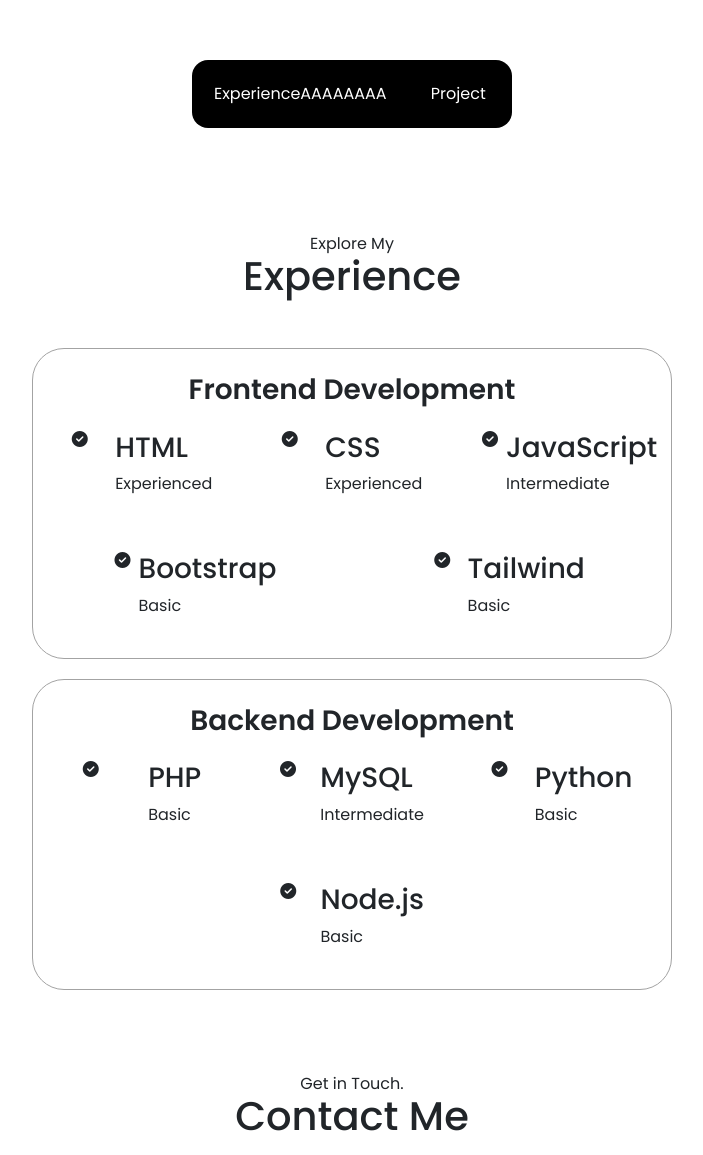
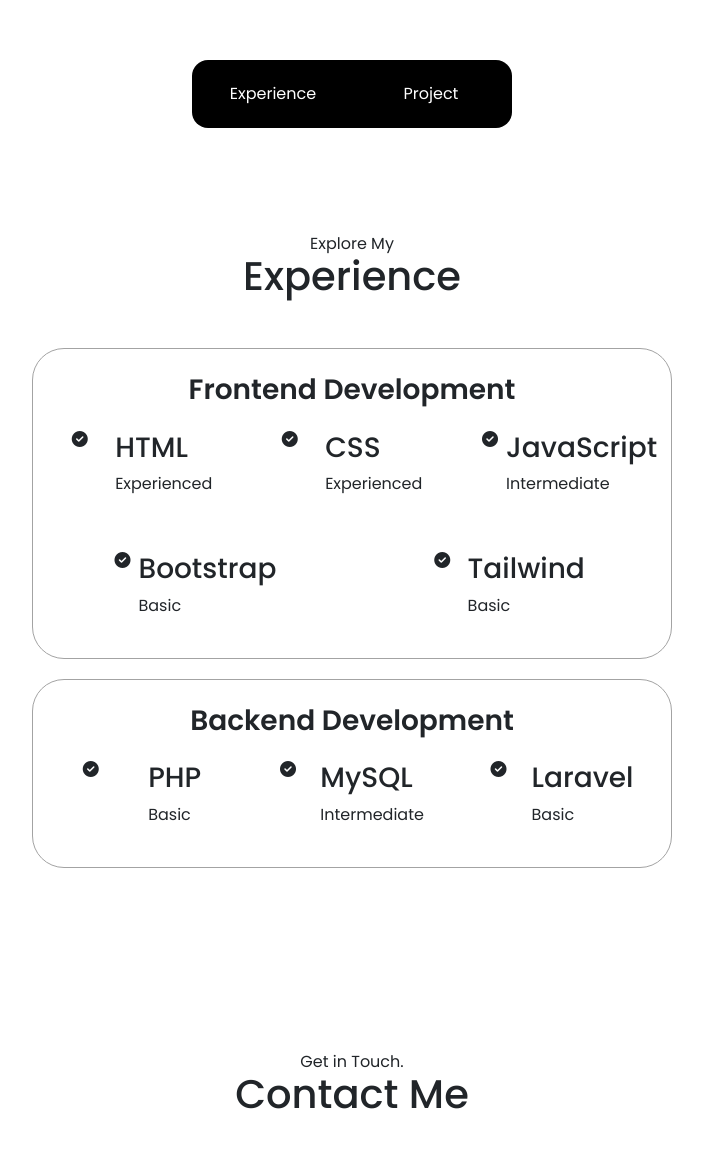
Before and after one commit to Giandri/Portfolio, a plain HTML site: page index.html in a window 1280 px wide. Shown: the part 1588-2743 px from the top of the page, without its empty margins (288-991 px from the left). Drawn offline with nearby package versions, Linux system fonts and the light colour scheme.

Commit message:
ini commit3

```diff
--- a/index.html
+++ b/index.html
@@ -165,7 +165,7 @@
     <!-- Button -->
     <div class="d-flex justify-content-center" id="btn">
       <div class="w-25 d-flex justify-content-between bg-black rounded-4" style="margin: 2rem 0 2.5rem; padding: 0.375rem; column-gap: 0.5rem">
-        <button id="experience-btn" class="w-100 rounded-3" data-bs-target="#experience" style="border: none; outline: none; padding: 1rem; cursor: pointer">ExperienceAAAAAAAA</button>
+        <button id="experience-btn" class="w-100 rounded-3" data-bs-target="#experience" style="border: none; outline: none; padding: 1rem; cursor: pointer">Experience</button>
         <button id="project-btn" class="w-100 rounded-3" data-bs-target="#" style="border: none; outline: none; padding: 1rem; cursor: pointer">Project</button>
       </div>
     </div>
@@ -237,14 +237,7 @@
                 <article>
                   <i class="fa-solid fa-circle-check"></i>
                   <div>
-                    <h3>Python</h3>
-                    <p>Basic</p>
-                  </div>
-                </article>
-                <article>
-                  <i class="fa-solid fa-circle-check"></i>
-                  <div>
-                    <h3>Node.js</h3>
+                    <h3>Laravel</h3>
                     <p>Basic</p>
                   </div>
                 </article>
```
